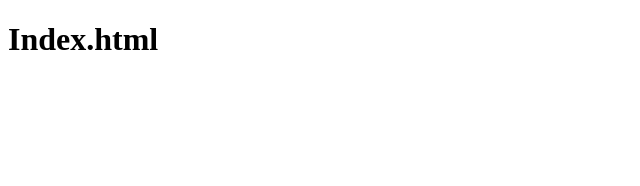
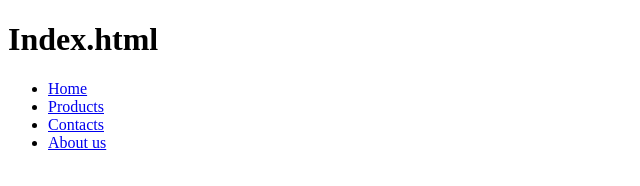
Before and after one commit to YelistratovAndrii/Mockup-Privat-Jet-web-app, a plain HTML site: page index.html in a window 1280 px wide. Shown: the whole page, without its empty margins (0-640 px from the left). Drawn offline with Linux system fonts and the light colour scheme.

Commit message:
added ul

```diff
--- a/index.html
+++ b/index.html
@@ -1,15 +1,19 @@
 <!DOCTYPE html>
 <html lang="en">
+  <head>
+    <meta charset="UTF-8" />
+    <meta http-equiv="X-UA-Compatible" content="IE=edge" />
+    <meta name="viewport" content="width=device-width, initial-scale=1.0" />
+    <title>Document</title>
+  </head>
 
-<head>
-    <meta charset="UTF-8">
-    <meta http-equiv="X-UA-Compatible" content="IE=edge">
-    <meta name="viewport" content="width=device-width, initial-scale=1.0">
-    <title>Document</title>
-</head>
-
-<body>
+  <body>
     <h1>Index.html</h1>
-</body>
-
+    <ul class="menu">
+      <li><a href="#">Home</a></li>
+      <li><a href="#">Products</a></li>
+      <li><a href="#">Contacts</a></li>
+      <li><a href="#">About us</a></li>
+    </ul>
+  </body>
 </html>
```
